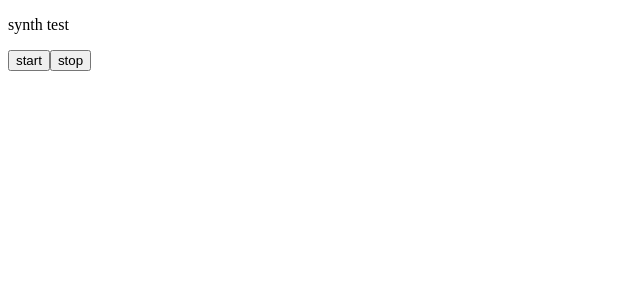
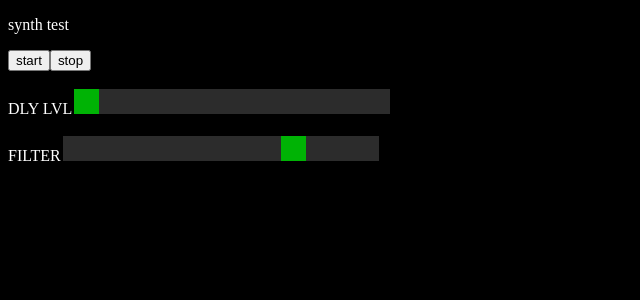
Before and after one commit to StollerSystem/HEPTAGRAM, a React (Create React App) app: page / in a window 1280 px wide. Shown: the top 300 px of the page, without its empty margins (0-640 px from the left). Built offline with nearby package versions, Linux system fonts and the light colour scheme.

Commit message:
test out delay and filter sliders - working

```diff
--- a/src/components/Synth.js
+++ b/src/components/Synth.js
@@ -8,8 +8,10 @@ class Synth extends Component {
     BPM: 90
   }
 
-  volume = new Tone.Volume(0)
-  synth = new Tone.Synth().chain(this.volume, Tone.Destination);
+  volume = new Tone.Volume(-20);
+  delay = new Tone.FeedbackDelay(.5, .5);
+  filter = new Tone.Filter(7500, 'lowpass', -24)
+  synth = new Tone.Synth().chain(this.volume, this.delay, this.filter, Tone.Destination);
 
 
 
@@ -23,6 +25,7 @@ class Synth extends Component {
   )
 
   handleSequenceStart = () => {
+    Tone.start();
     this.sequence.start(0)
     Tone.Transport.toggle()
     Tone.Transport.bpm.value = this.state.BPM
@@ -33,12 +36,37 @@ class Synth extends Component {
     Tone.Transport.toggle()
   }
 
+  handleDelayLevel = () => {
+
+  }
+
+  componentDidMount() {
+
+    const delay = this.delay;
+    const filter = this.filter
+    delay.wet.value = 0;
+
+    var delaySlide = document.getElementById('delayLevel');
+    delaySlide.addEventListener("input", function() {
+      console.log(this.value)
+      delay.wet.value = this.value/100;
+    });
+
+    var filterSlide = document.getElementById('filterCutoff');
+    filterSlide.addEventListener("input", function() {
+      filter.frequency.value = this.value*100;
+    });
+
+  }
+
   render() {
     return(
       <React.Fragment>
         <p>synth test</p>
         <button onClick={this.handleSequenceStart}>start</button>
         <button onClick={this.handleSequenceStop}>stop</button>
+        <p>DLY LVL<input type="range" min="0" max="100" defaultValue="0" className="slider" id="delayLevel"/></p>
+        <p>FILTER<input type="range" min="0" max="100" defaultValue="75" className="slider" id="filterCutoff"/></p>
       </React.Fragment>
     )
   }
--- a/src/index.css
+++ b/src/index.css
@@ -1,13 +1,36 @@
 body {
-  margin: 0;
-  font-family: -apple-system, BlinkMacSystemFont, 'Segoe UI', 'Roboto', 'Oxygen',
-    'Ubuntu', 'Cantarell', 'Fira Sans', 'Droid Sans', 'Helvetica Neue',
-    sans-serif;
-  -webkit-font-smoothing: antialiased;
-  -moz-osx-font-smoothing: grayscale;
+  background-color: black;
+  color: white;
 }
 
-code {
-  font-family: source-code-pro, Menlo, Monaco, Consolas, 'Courier New',
-    monospace;
+
+.slider {
+  -webkit-appearance: none;
+  width: 25%;
+  height: 25px;
+  background: #3f3f3f;
+  outline: none;
+  opacity: 0.7;
+  -webkit-transition: .2s;
+  transition: opacity .2s;
 }
+
+.slider:hover {
+  opacity: 1;
+}
+
+.slider::-webkit-slider-thumb {
+  -webkit-appearance: none;
+  appearance: none;
+  width: 25px;
+  height: 25px;
+  background: #00ff08;
+  cursor: pointer;
+}
+
+.slider::-moz-range-thumb {
+  width: 25px;
+  height: 25px;
+  background: #4CAF50;
+  cursor: pointer;
+}
--- a/src/index.js
+++ b/src/index.js
@@ -1,5 +1,6 @@
 import React from 'react'
 import ReactDOM from 'react-dom'
+import './index.css';
 import App from './components/App'
 
 ReactDOM.render(<App />, document.getElementById('root'))
```
Also changed, not shown: 1 other file (tests, documents, lock files or other folders).
